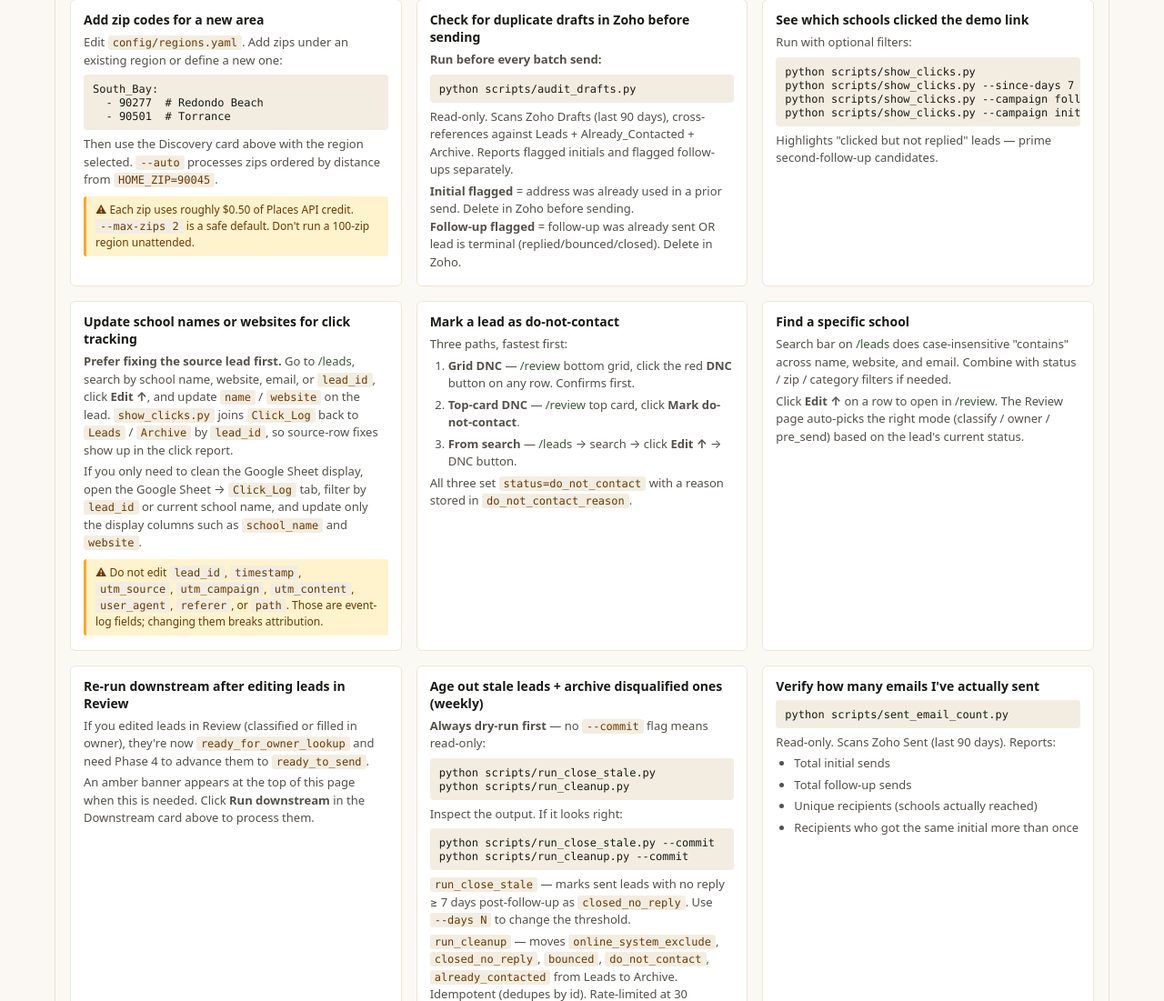
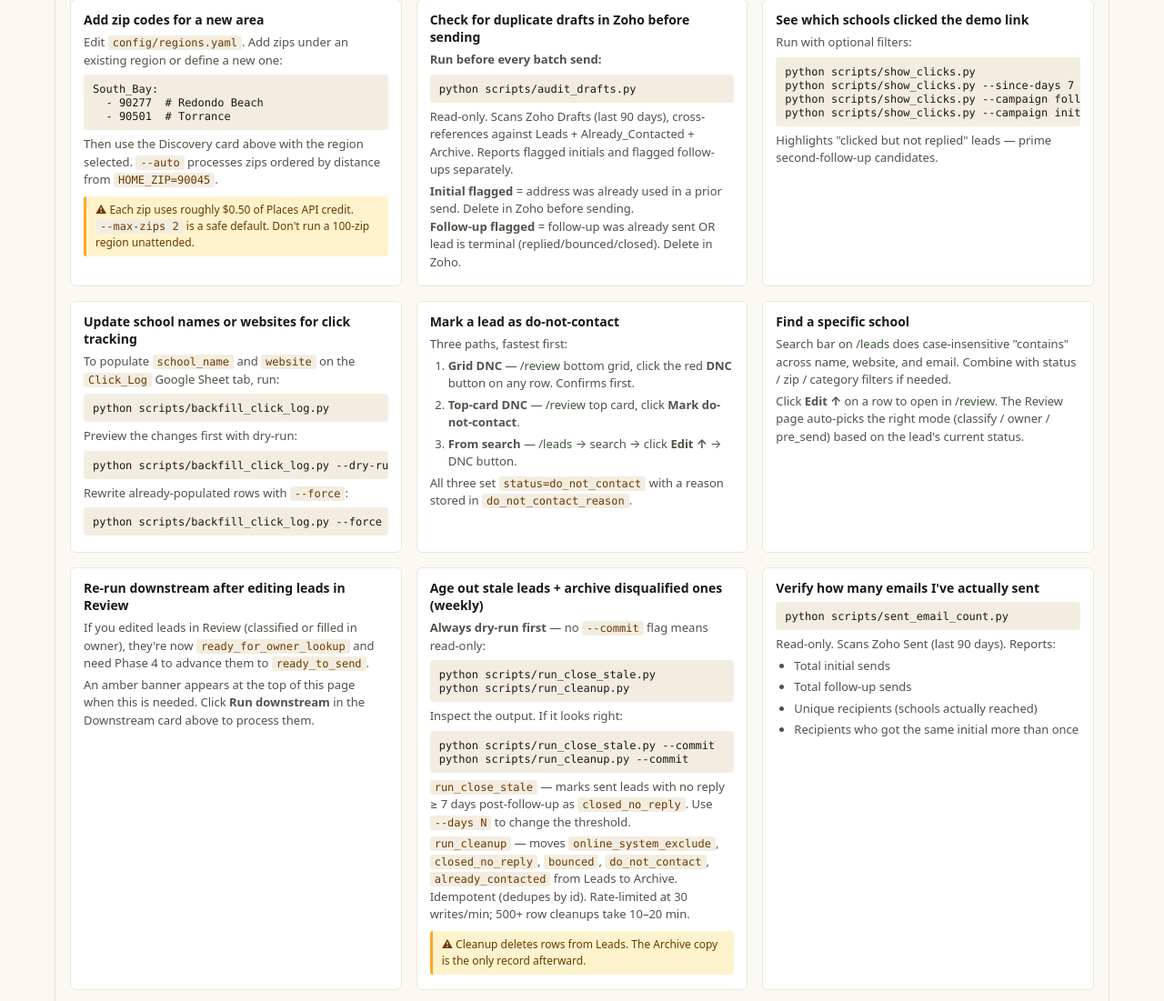
Before and after one commit to ketangan/enrollify-outreach, a FastAPI app: template webapp/webapp/templates/index.html in a window 1280 px wide, after a click that opens the changed part. Shown: the part 543-1644 px from the top of the page at 91% size. Run offline with FastAPI, Linux system fonts and the light colour scheme; the template is opened without the code that fills it, so the values that code supplies are empty; parts of the project's set-up code (start-up, migrations or seed data) failed here and were passed over.

Commit message:
docs: correct click log backfill instructions

```diff
--- a/webapp/webapp/templates/index.html
+++ b/webapp/webapp/templates/index.html
@@ -166,9 +166,12 @@ python scripts/show_clicks.py --campaign initial --since-days 30</code></pre>
 
     <div class="task">
       <h4>Update school names or websites for click tracking</h4>
-      <p><strong>Prefer fixing the source lead first.</strong> Go to <a href="/leads">/leads</a>, search by school name, website, email, or <code>lead_id</code>, click <strong>Edit &uarr;</strong>, and update <code>name</code> / <code>website</code> on the lead. <code>show_clicks.py</code> joins <code>Click_Log</code> back to <code>Leads</code> / <code>Archive</code> by <code>lead_id</code>, so source-row fixes show up in the click report.</p>
-      <p>If you only need to clean the Google Sheet display, open the Google Sheet &rarr; <code>Click_Log</code> tab, filter by <code>lead_id</code> or current school name, and update only the display columns such as <code>school_name</code> and <code>website</code>.</p>
-      <p class="task-warn">⚠ Do not edit <code>lead_id</code>, <code>timestamp</code>, <code>utm_source</code>, <code>utm_campaign</code>, <code>utm_content</code>, <code>user_agent</code>, <code>referer</code>, or <code>path</code>. Those are event-log fields; changing them breaks attribution.</p>
+      <p>To populate <code>school_name</code> and <code>website</code> on the <code>Click_Log</code> Google Sheet tab, run:</p>
+      <pre><code>python scripts/backfill_click_log.py</code></pre>
+      <p>Preview the changes first with dry-run:</p>
+      <pre><code>python scripts/backfill_click_log.py --dry-run</code></pre>
+      <p>Rewrite already-populated rows with <code>--force</code>:</p>
+      <pre><code>python scripts/backfill_click_log.py --force</code></pre>
     </div>
 
     <div class="task">
```
